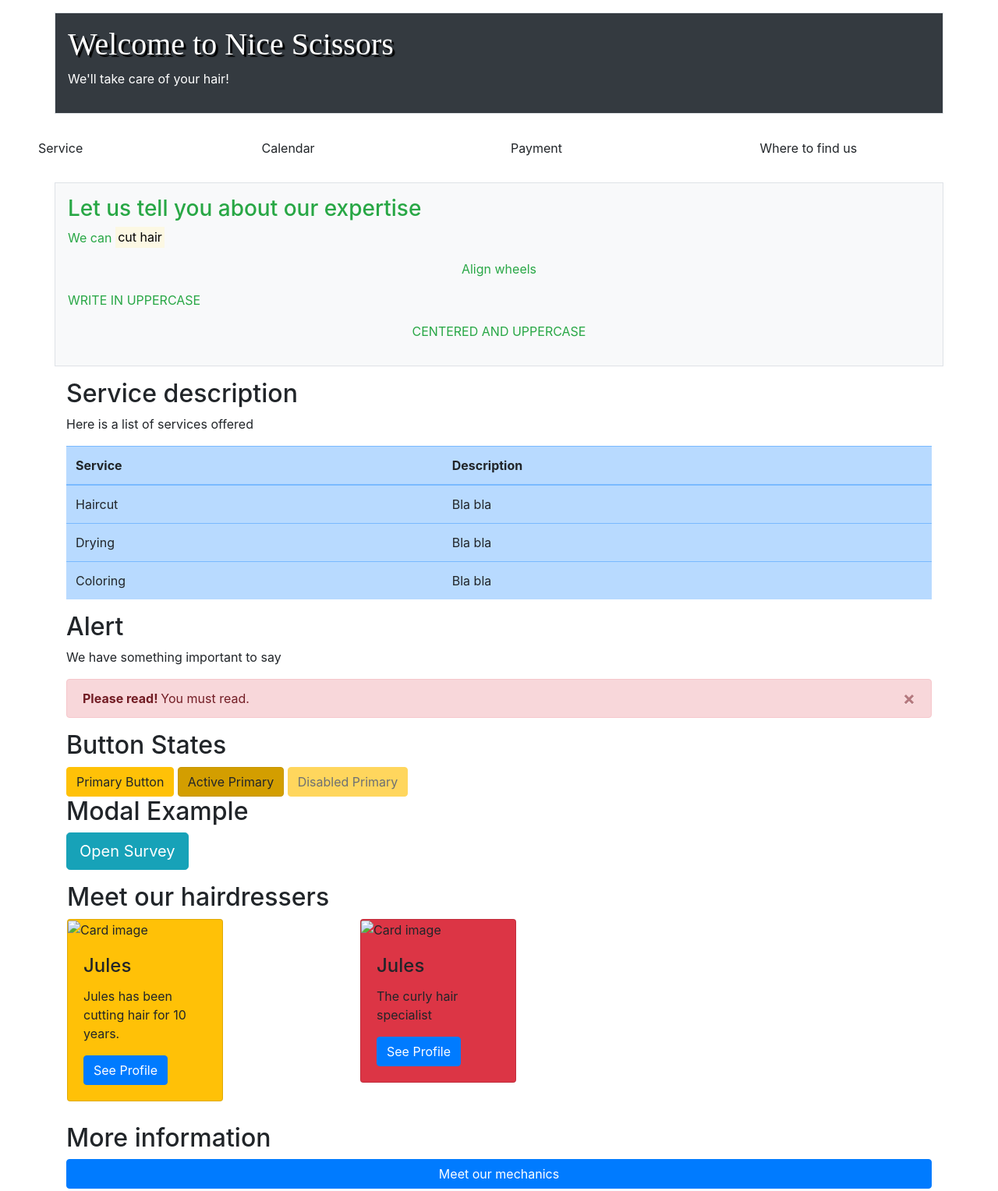
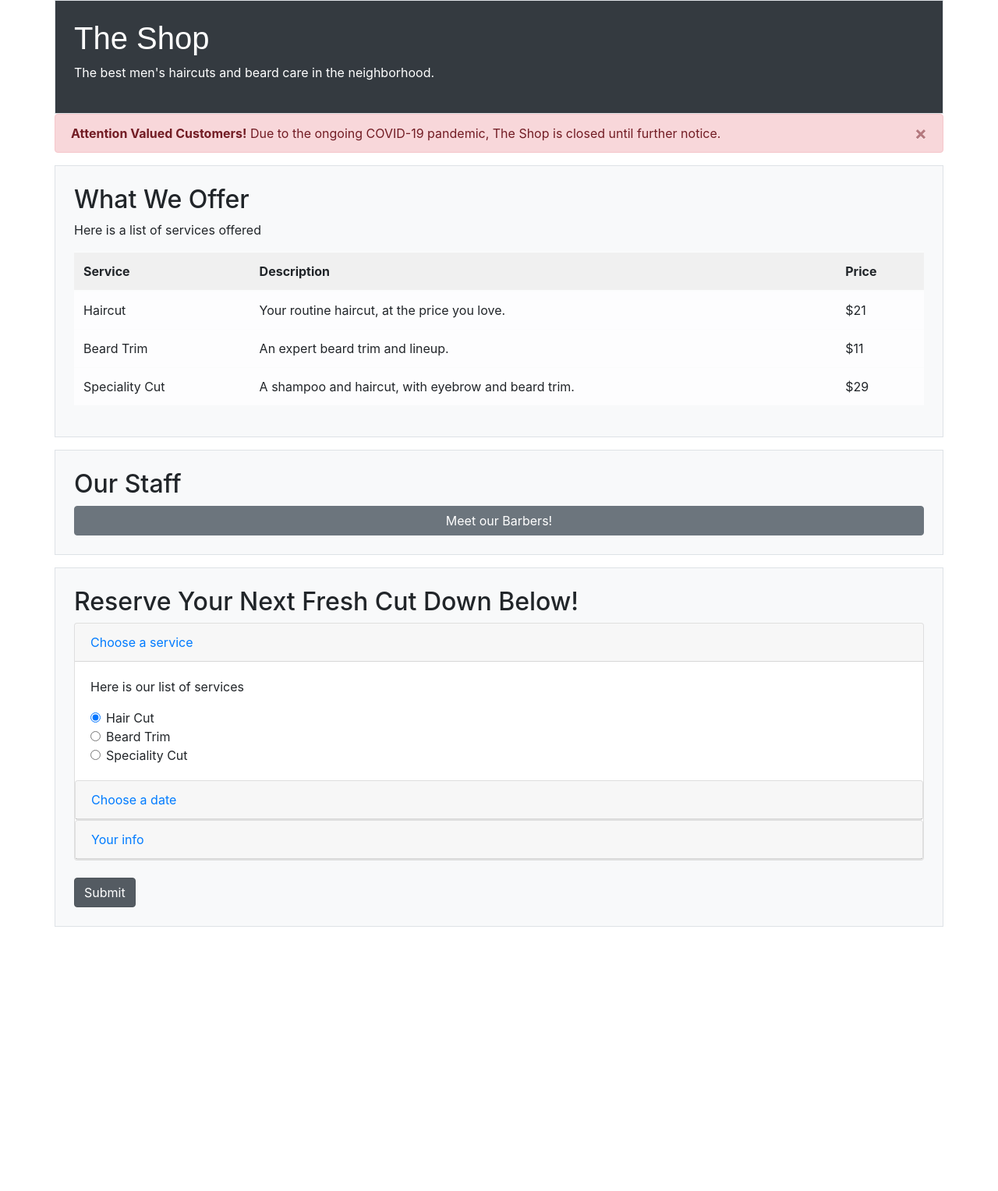
Before and after one commit to kartik34/SEG3125-Module4, a plain HTML site: page index.html in a window 1280 px wide. Shown: the top 1528 px of the page at 78% size. After the commit the page ends 1205 px from the top, so only its background shows below. Drawn offline with nearby package versions, Linux system fonts and the light colour scheme.

Commit message:
complete barbershop page

```diff
--- a/index.html
+++ b/index.html
@@ -32,164 +32,95 @@
     <!-- Bootstrap has its own font for H1, H2, p, etc.  -->
     <!-- Look in BS4 Typography https://www.w3schools.com/bootstrap4/bootstrap_typography.asp -->
     <!-- Use your own CSS file to change those fonts if they do not correspond to your company's look -->
-    <div class="container-md p-3 my-3 border bg-dark text-white">
-        <h1>Welcome to Nice Scissors</h1>
-        <p>We'll take care of your hair!</p>
+    <div class="container-md p-4 mg-3 border bg-dark text-white title">
+        <h1 id="title">The Shop</h1>
+        <p>The best men's haircuts and beard care in the neighborhood.</p>
     </div>
 
     <!-- Bootstrap contains a grid system you can explore https://www.w3schools.com/bootstrap4/bootstrap_grid_system.asp -->
     <!-- It can be useful for placement of information -->
-    <div class="row p-3">
-        <div class="col-sm-3 pl-5">Service</div>
+<!--     <div class="container-md row p-3">
+        <div class="col-sm-3">Service</div>
         <div class="col-sm-3">Calendar</div>
         <div class="col-sm-3">Payment</div>
         <div class="col-sm-3">Where to find us</div>
-    </div>
+    </div> -->
 
     <!-- When you have messages to tell, remember that center align is not always the best choice -->
-    <div class="container-md p-3 my-3 border bg-light text-success">
+<!--     <div class="container-md p-3 my-3 border bg-light text-success">
         <h3>Let us tell you about our expertise</h3>
         <p>We can <mark>cut hair</mark></p>
         <p class="text-center" >Align wheels</p>
         <p class="text-uppercase">Write in uppercase</p>
         <p class="text-center text-uppercase" >centered and uppercase</p>
     </div>
-
+ -->
+    <!-- Bootstrap has components for alerts: https://www.w3schools.com/bootstrap4/bootstrap_alerts.asp  -->
+    <!-- These can be useful for making sure someone reads something before continuing -->
+        <div class="container-md mg-3 alert alert-danger alert-dismissible">
+            <button type="button" class="close" data-dismiss="alert">&times;</button>
+            <strong>Attention Valued Customers!</strong> Due to the ongoing COVID-19 pandemic, The Shop is closed until further notice.
+        </div>
 
     <!-- Bootstrap has different types of tables https://www.w3schools.com/bootstrap4/bootstrap_tables.asp -->
     <!-- Might be (or not) useful to show some information to the user -->
-    <div class="container">
-        <h2>Service description</h2>
+    <div class="container-md p-4 my-3 border bg-light">
+        <h2>What We Offer</h2>
         <p>Here is a list of services offered</p>
-        <table class="table table-primary table-hover">
+        <table class="table table-light table-hover">
             <thead>
-            <tr>
+            <tr id="first">
                 <th>Service</th>
                 <th>Description</th>
+                <th>Price</th>
             </tr>
             </thead>
             <tbody>
             <tr>
                 <td>Haircut</td>
-                <td>Bla bla</td>
+                <td>Your routine haircut, at the price you love.</td>
+                <td>$21</td>
             </tr>
             <tr>
-                <td>Drying</td>
-                <td>Bla bla</td>
+                <td>Beard Trim</td>
+                <td>An expert beard trim and lineup.</td>
+                <td>$11</td>
             </tr>
             <tr>
-                <td>Coloring</td>
-                <td>Bla bla</td>
+                <td>Speciality Cut</td>
+                <td>A shampoo and haircut, with eyebrow and beard trim.</td>
+                <td>$29</td>
             </tr>
             </tbody>
         </table>
     </div>
 
-
-    <!-- Bootstrap has components for alerts: https://www.w3schools.com/bootstrap4/bootstrap_alerts.asp  -->
-    <!-- These can be useful for making sure someone reads something before continuing -->
-    <div class="container">
-        <h2>Alert</h2>
-        <p>We have something important to say</p>
-        <div class="alert alert-danger alert-dismissible">
-            <button type="button" class="close" data-dismiss="alert">&times;</button>
-            <strong>Please read! </strong>You must read.
-        </div>
-    </div>
-
-    <!-- You'll certainly need buttons at some point in your site -->
-    <!-- https://www.w3schools.com/bootstrap4/bootstrap_buttons.asp -->
-    <!-- Remember how we talked about choosing a hue and changing the saturation for active/inactive -->
-    <!-- This idea is already part of the components in Bootstrap -->
-    <div class="container">
-        <h2>Button States</h2>
-        <button type="button" class="btn btn-warning">Primary Button</button>
-        <button type="button" class="btn btn-warning active">Active Primary</button>
-        <button type="button" class="btn btn-warning" disabled>Disabled Primary</button>
-    </div>
-
-
-    <!-- Including a modal https://www.w3schools.com/bootstrap4/bootstrap_modal.asp -->
-    <!-- Modals are useful for additional information or questions -->
-    <!-- Here the modal is used for a little survey -->
-    <div class="container">
-        <h2>Modal Example</h2>
-        <!-- Trigger the modal with a button -->
-        <button type="button" class="btn btn-info btn-lg" data-toggle="modal" data-target="#mySurvey">Open Survey</button>
-
-        <!-- Modal -->
-        <div class="modal fade" id="mySurvey" role="dialog">
-            <div class="modal-dialog">
-            <!-- Modal content-->
-            <div class="modal-content">
-                <div class="modal-header">
-                    <button type="button" class="close" data-dismiss="modal">&times;</button>
-                </div>
-                <div class="modal-body">
-                    <div class="container">
-                        <h2>How did you hear about us?</h2>
-                        <p>Tell us:</p>
-                        <form>
-                          <div class="checkbox">
-                            <label><input type="checkbox" value="">Option 1</label>
-                          </div>
-                          <div class="checkbox">
-                            <label><input type="checkbox" value="">Option 2</label>
-                          </div>
-                        </form>
-                    </div>
-                </div>
-                <div class="modal-footer">
-                    <button type="button" class="btn btn-default" data-dismiss="modal">Close</button>
-                </div>
-            </div>
-        </div>
-        </div>
-    </div>
-
-    <!-- Presenting the staff with cards: https://www.w3schools.com/bootstrap4/bootstrap_cards.asp -->
-    <!-- Card columns allows multiple cards next to each other -->
-    <!-- The first card's button doesn't go anywhere, it could be a modal -->
-    <!-- My second card limits the information seen and uses collapsible to show more -->
-    <div class="container p-3">
-        <h2>Meet our hairdressers</h2>
-        <div class="card-columns">
-            <div class="card bg-warning" style="width:200px">
-                <img class="card-img-top" src="images/Jule.jpg" alt="Card image" style="width:100%">
-                <div class="card-body">
-                    <h4 class="card-title">Jules</h4>
-                    <p class="card-text">Jules has been cutting hair for 10 years.</p>
-                    <a href="#" class="btn btn-primary">See Profile</a>
-                </div>
-            </div>
-            <div class="card bg-danger" style="width:200px">
-                <img class="card-img-top" src="images/Jule.jpg" alt="Card image" style="width:100%">
-                <div class="card-body">
-                    <h4 class="card-title">Jules</h4>
-                    <p class="card-text">The curly hair specialist</p>
-                    <!-- collapsible part -->
-                    <a href="#profile" class="btn btn-primary" data-toggle="collapse">See Profile</a>
-                    <div id="profile" class="collapse p-3">
-                        <p>Jules has been cutting hair for 10 years ... </p>
-                    </div>
-                </div>
-            </div>
-        </div>
-    </div>
-
-
     <!-- A different approach would be to make the whole staff information collapsible -->
     <!-- Here a block button (taking the full width) opens/closes the collapsible -->
     <!-- Here a single card is used, but card columns could be used -->
-    <div class="container">
-        <h2>More information</h2>
-        <a href="#mechanics" class="btn btn-primary btn-block" data-toggle="collapse">Meet our mechanics</a>
-        <div id="mechanics" class="collapse">
-            <div class="card bg-warning" style="width:200px">
-                <img class="card-img-top" src="images/Erwind.jpg" alt="Card image" style="width:100%">
+    <div class="container-md p-4 my-3 border bg-light">
+        <h2>Our Staff</h2>
+        <a href="#mechanics" class="btn btn-secondary btn-block" data-toggle="collapse">Meet our Barbers!</a>
+        <div id="mechanics" class="container-md collapse row">
+            <div class="col-sm-4 p-2 card bg-light" style="width:200px">
+                <img class="card-img-top" src="https://lh3.googleusercontent.com/proxy/gVNemWZ8A_G_dB8zyCaHT6r8qpRgm9GfwHgv1qz7BHJMop4YM7w87bsVvh2M_KBpCK1hHp5RGsDc84dhwWYh0VLdDZREE9nalg" alt="Card image" style="width:100%">
                 <div class="card-body">
-                    <h4 class="card-title">Erwind</h4>
-                    <p class="card-text">Erwind knows all about bikes.</p>
+                    <h4 class="card-title">Mark</h4>
+                    <p class="card-text">Mark has 12 years of experience!</p>
+                </div>
+            </div>
+            <div id = "second" class="col-sm-4 p-2 card bg-light" style="width:200px">
+                <img class="card-img-top" src="https://balkansoulhostel.com/wp-content/uploads/2019/04/female-clipart-gardener-3.png" width="200px" alt="Card image" style="width:100%">
+                <div class="card-body">
+                    <h4 class="card-title">Alicia</h4>
+                    <p class="card-text">Alicia has 4 years of experience!</p>
+                </div>
+            </div>
+            <div id = "second" class="col-sm-4 p-2 card bg-light" style="width:200px">
+                <img class="card-img-top" src="https://images.clipartlogo.com/files/istock/previews/8979/89799061-business-man-profile-icon-african-american-ethnic-male-avatar.jpg" width="200px" alt="Card image" style="width:100%">
+                <div class="card-body">
+                    <h4 class="card-title">Jacob</h4>
+                    <p class="card-text">Jacob has 6 years of experience!</p>
                 </div>
             </div>
         </div>
@@ -199,11 +130,13 @@
     <!-- https://www.w3schools.com/bootstrap4/bootstrap_collapse.asp -->
     <!-- As we want to do a vertical navigation better suited for mobile design, an accordion pattern -->
     <!-- could work well.  You can use other patterns too.  This is just an example. -->
-    <div class="container">
-        <div class="container-md p-3 my-3 border bg-warning text-white">
+    <div class="container-md p-4 my-3 border bg-light">
+<!--    <div class="container-md p-3 my-3 border bg-warning text-white">
             <h1>Erwind's and friends bike shop</h1>
             <p>Bike fixing is our business</p>
-        </div>
+        </div> -->
+
+        <h2>Reserve Your Next Fresh Cut Down Below!</h2>
         <div id="accordion">
             <div class="card">
                 <div class="card-header">
@@ -212,6 +145,25 @@
                 <div id="collapseService" class="collapse show" data-parent="#accordion">
                     <div class="card-body">
                         <p>Here is our list of services</p>
+                        <!-- following code obtained from https://getbootstrap.com/docs/4.0/components/forms/ -->
+                        <div class="form-check">
+                          <input class="form-check-input" type="radio" name="gridRadios" id="gridRadios1" value="option1" checked>
+                          <label class="form-check-label" for="gridRadios1">
+                            Hair Cut
+                          </label>
+                        </div>
+                        <div class="form-check">
+                          <input class="form-check-input" type="radio" name="gridRadios" id="gridRadios2" value="option2">
+                          <label class="form-check-label" for="gridRadios2">
+                            Beard Trim
+                          </label>
+                        </div>
+                        <div class="form-check">
+                          <input class="form-check-input" type="radio" name="gridRadios" id="gridRadios2" value="option2">
+                          <label class="form-check-label" for="gridRadios3">
+                            Speciality Cut
+                          </label>
+                        </div>
                     </div>
                 </div>
             <div class="card">
@@ -236,15 +188,105 @@
                 <div class="card-header">
                     <a class="collapsed card-link" data-toggle="collapse" href="#collapseClientInfo">Your info</a>
                 </div>
+                <!-- following code obtained from https://getbootstrap.com/docs/4.0/components/forms/ -->
                 <div id="collapseClientInfo" class="collapse" data-parent="#accordion">
                     <div class="card-body">
-                        <p>Your information so we can contact you</p>
-                        <p>Form to enter name, email, phone</p>
+                        <div class="form-group">
+                        <label for="exampleInputEmail1">Name</label>
+                        <input type="name" class="form-control" id="name" placeholder="Name">
+                      </div>
+                      <div class="form-group">
+                        <label for="phoneNumber">Phone Number</label>
+                        <input type="phoneNumber" class="form-control" id="phoneNumber" placeholder="Phone Number">
+                        <small id="emailHelp" class="form-text text-muted">We'll never share your phone number with anyone else.</small>
+                      </div>
+                    </div>
+                </div>
+            </div>
+
+        </div>
+        <button id="button" width="30px" type="button" class="btn btn-secondary active">Submit</button>
+    </div>
+
+    <!-- Presenting the staff with cards: https://www.w3schools.com/bootstrap4/bootstrap_cards.asp -->
+    <!-- Card columns allows multiple cards next to each other -->
+    <!-- The first card's button doesn't go anywhere, it could be a modal -->
+    <!-- My second card limits the information seen and uses collapsible to show more -->
+<!--     <div class="container-md p-3">
+        <h2>Meet our hairdressers</h2>
+        <div class="card-columns">
+            <div class="card bg-warning" style="width:200px">
+                <img class="card-img-top" src="images/Jule.jpg" alt="Card image" style="width:100%">
+                <div class="card-body">
+                    <h4 class="card-title">Jules</h4>
+                    <p class="card-text">Jules has been cutting hair for 10 years.</p>
+                    <a href="#" class="btn btn-primary">See Profile</a>
+                </div>
+            </div>
+            <div class="card bg-danger" style="width:200px">
+                <img class="card-img-top" src="images/Jule.jpg" alt="Card image" style="width:100%">
+                <div class="card-body">
+                    <h4 class="card-title">Jules</h4>
+                    <p class="card-text">The curly hair specialist</p> -->
+                    <!-- collapsible part -->
+<!--                     <a href="#profile" class="btn btn-primary" data-toggle="collapse">See Profile</a>
+                    <div id="profile" class="collapse p-3">
+                        <p>Jules has been cutting hair for 10 years ... </p>
                     </div>
                 </div>
             </div>
         </div>
+    </div> -->
+
+    <!-- You'll certainly need buttons at some point in your site -->
+    <!-- https://www.w3schools.com/bootstrap4/bootstrap_buttons.asp -->
+    <!-- Remember how we talked about choosing a hue and changing the saturation for active/inactive -->
+    <!-- This idea is already part of the components in Bootstrap -->
+<!--     <div class="container">
+        <h2>Button States</h2>
+        <button type="button" class="btn btn-warning">Primary Button</button>
+        <button type="button" class="btn btn-warning active">Active Primary</button>
+        <button type="button" class="btn btn-warning" disabled>Disabled Primary</button>
     </div>
+ -->
+
+    <!-- Including a modal https://www.w3schools.com/bootstrap4/bootstrap_modal.asp -->
+    <!-- Modals are useful for additional information or questions -->
+    <!-- Here the modal is used for a little survey -->
+<!--     <div class="container-md">
+        <h2>Modal Example</h2> -->
+        <!-- Trigger the modal with a button -->
+<!--         <button type="button" class="btn btn-info btn-lg" data-toggle="modal" data-target="#mySurvey">Open Survey</button>
+ -->
+        <!-- Modal -->
+<!--         <div class="modal fade" id="mySurvey" role="dialog">
+            <div class="modal-dialog">   -->
+            <!-- Modal content-->
+<!--             <div class="modal-content">
+                <div class="modal-header">
+                    <button type="button" class="close" data-dismiss="modal">&times;</button>
+                </div>
+                <div class="modal-body">
+                    <div class="container">
+                        <h2>How did you hear about us?</h2>
+                        <p>Tell us:</p>
+                        <form>
+                          <div class="checkbox">
+                            <label><input type="checkbox" value="">Option 1</label>
+                          </div>
+                          <div class="checkbox">
+                            <label><input type="checkbox" value="">Option 2</label>
+                          </div>
+                        </form>
+                    </div>
+                </div>
+                <div class="modal-footer">
+                    <button type="button" class="btn btn-default" data-dismiss="modal">Close</button>
+                </div>
+            </div>
+        </div>
+        </div>
+    </div> -->
 
 </body>
 </html>
--- a/styles/style.css
+++ b/styles/style.css
@@ -4,7 +4,22 @@
 
 /* Bootstrap default font-family is Helvetica Neue */
 h1 {
-  font-family: "Times New Roman", Times, serif;
-  text-shadow: 3px 3px 1px black;
-
+  font-family: Arial, Helvetica, sans-serif;
+/*  text-shadow: 3px 3px 1px black;
+*/
 }
+container-md{
+	color: black;
+}
+title{
+	font-family: Arial, Gadget, sans-serif;
+}
+#first{
+	background-color: #F0F0F0;
+}
+#button{
+	margin-top: 2%;
+}
+/*#second{
+	margin-left: 15px;
+}*/
```
